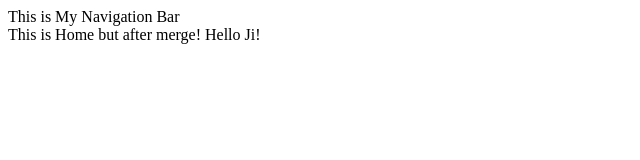
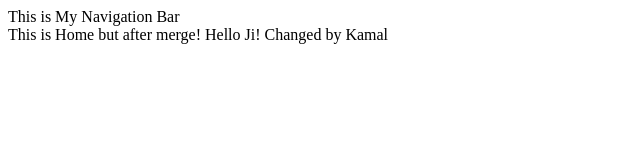
Before and after one commit to Product-Discuss/product-discuss, a React (Create React App) app: page / in a window 1280 px wide. Shown: the top 160 px of the page, without its empty margins (0-640 px from the left). Built offline with nearby package versions, Linux system fonts and the light colour scheme.

Commit message:
changes in home

```diff
--- a/src/Components/Home.js
+++ b/src/Components/Home.js
@@ -5,6 +5,7 @@ const Home = () => {
     <div>
       This is Home but after merge!
       Hello Ji!
+      Changed by Kamal
     </div>
   )
 }
```
